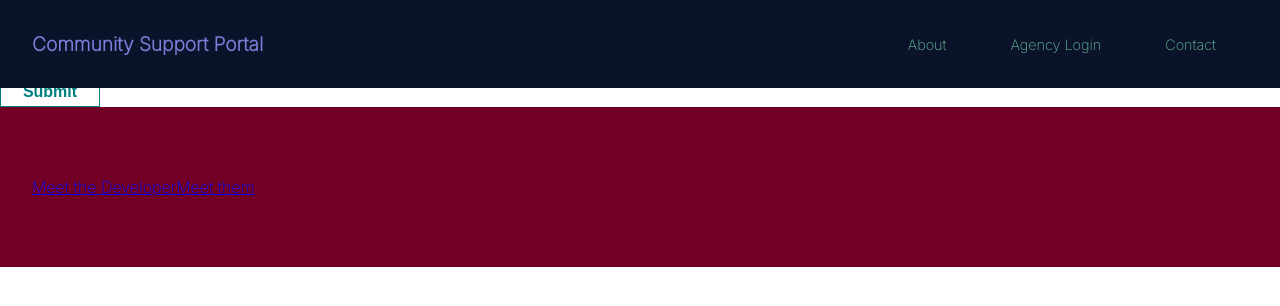
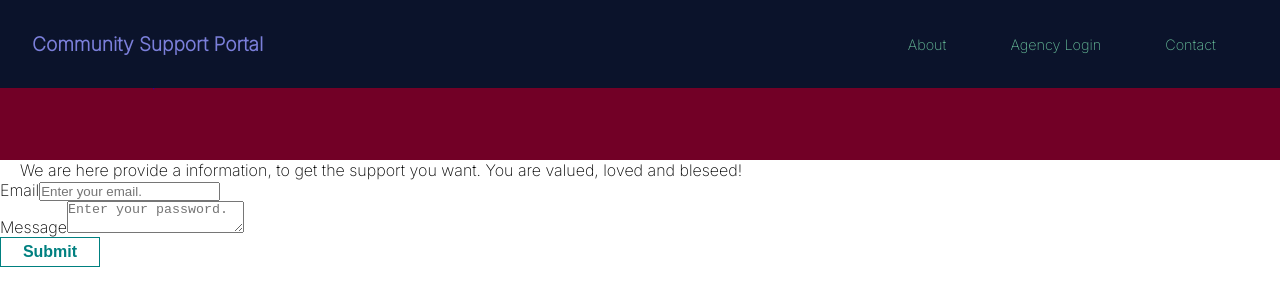
Before and after one commit to vish-opatha/community-support-portal, a React (Create React App) app: page / in a window 1280 px wide. Shown: the top 306 px of the page. Built offline with nearby package versions, Linux system fonts and the light colour scheme.

Commit message:
Update flex properties in the App main container

```diff
--- a/src/App.js
+++ b/src/App.js
@@ -11,16 +11,21 @@ function App() {
       <Container>
         <Navbar />
         <MainContent />
+
+        <Footer />
       </Container>
-
-      <Footer />
     </>
   );
 }
 
 const Container = styled.div`
-  // background: #fbf7ef;
-  // height: 100vh;
+  display: flex;
+  flex-wrap: nowrap;
+  flex-direction: column-reverse;
+  justify-content: space-between;
+  align-items: stretch;
+  align-content: center
+}
 `;
 
 export default App;
```
